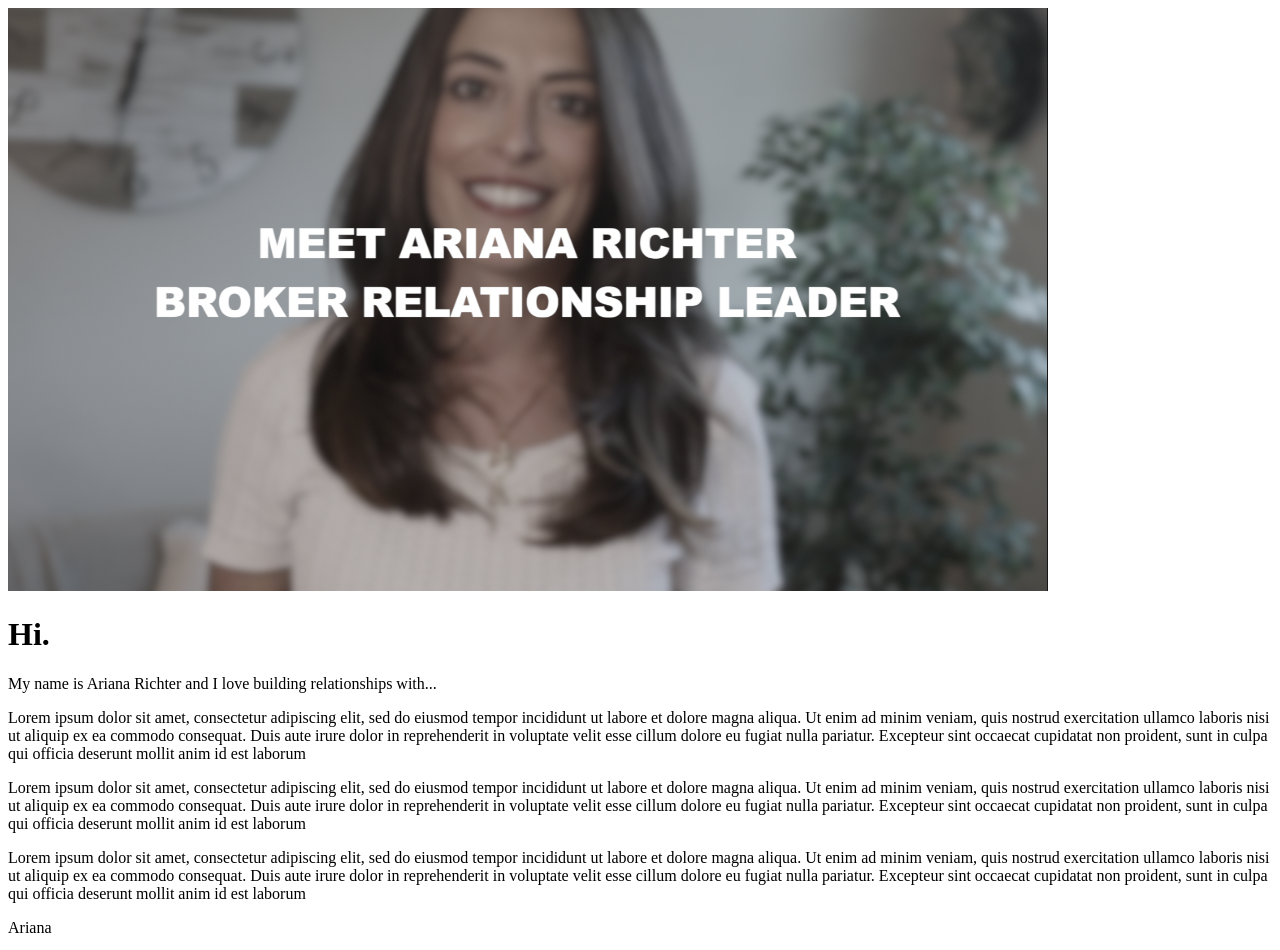
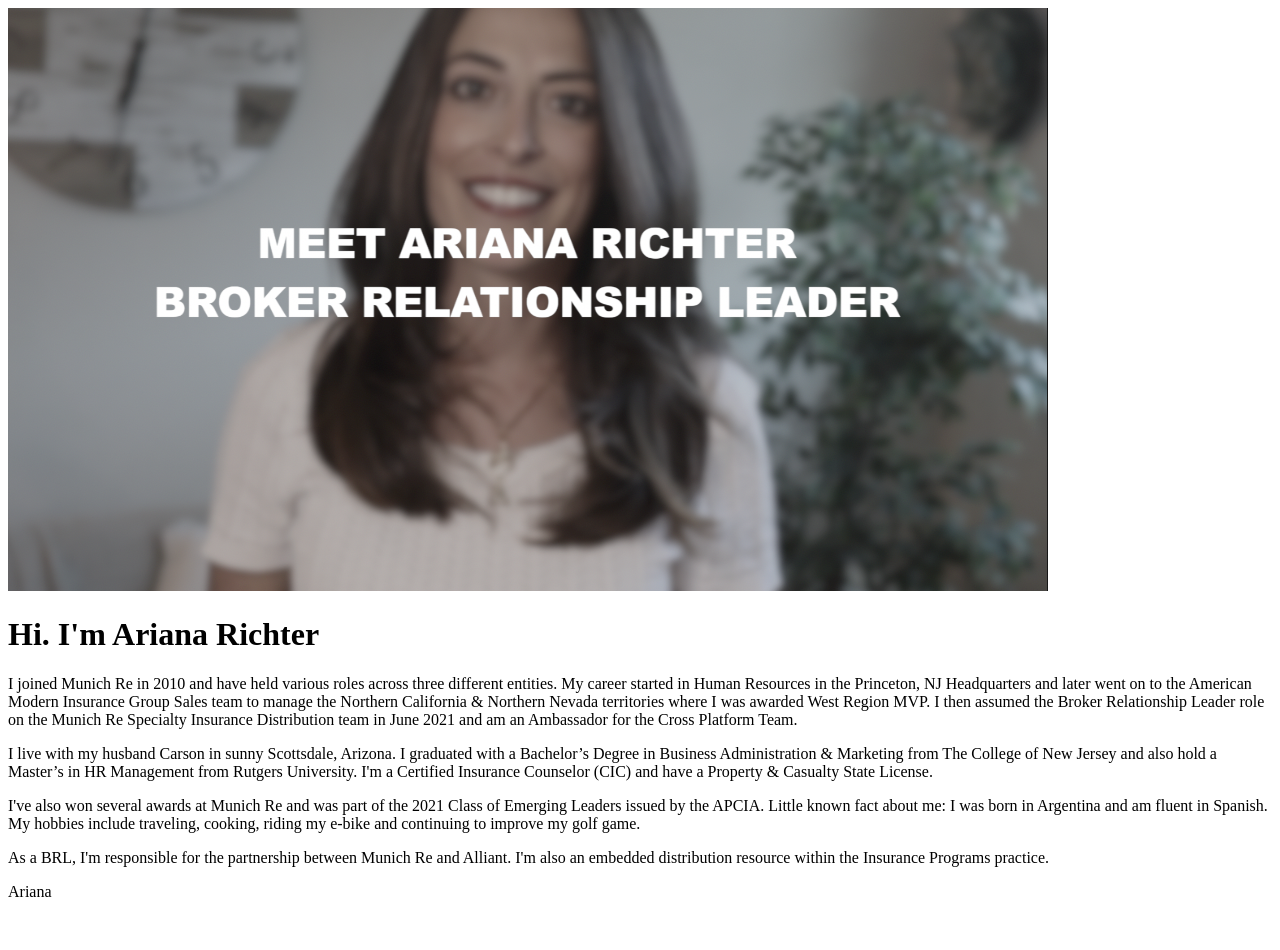
Before and after one commit to car-r/ariana-site, a Next.js app: page /about in a window 1280 px wide. Shown: the top 950 px of the page. After the commit the page ends 917 px from the top, so only its background shows below. Built offline with nearby package versions, Linux system fonts and the light colour scheme.

Commit message:
updated about page and styling

```diff
--- a/components/HeroSection.js
+++ b/components/HeroSection.js
@@ -9,10 +9,10 @@ const HeroSection = () => {
                 Hi, I'm Ariana.
                 </h1>
                 <h3 className="text-xl lg:text-2xl mb-2 lg:mb-0">
-                Business development and sales professional.
+                Business development and sales professional
                 </h3>
                 <h2 className="lg-text-lg font-thin mb-4">
-                I'm here to build long lasting relationships with clients.
+                I'm here to build long lasting relationships with clients
                 </h2>
                 <a href="https://www.linkedin.com/in/arianarichter24"
                 className="border-2 border-gray-400 mb-2 py-3 w-10/12 mx-auto lg:w-5/12 lg:mx-0 lg:mb-0 hover:text-white  hover:bg-gray-400 rounded-lg bg-gray-50 text-black  transition ease-in duration-200 text-center
--- a/components/Skills.js
+++ b/components/Skills.js
@@ -13,21 +13,21 @@ const Skills = () => {
                 className="h-8 w-8 mb-1"
               />
               <h3 className="text-2xl mb-2 font-medium">Sales</h3>
-              <p className="text-base font-light">Lorem ipsum dolor sit amet, consectetur adipiscing elit, sed do eiusmod tempor incididunt ut labore et dolore magna aliqua. Velit dignissim sodales ut eu sem integer vitae justo.</p>
+              <p className="text-base font-light">Drive new business growth by leveraging digital marketing and video content to gain trust with my clients.</p>
             </div>
             <div className="flex flex-col bg-white text-left p-6 rounded-xl shadow-sm">
               <BriefcaseIcon
                 className="h-8 w-8 mb-1"
               />
               <h3 className="text-2xl mb-2 font-medium">Business Development</h3>
-              <p className="text-base font-light">Lorem ipsum dolor sit amet, consectetur adipiscing elit, sed do eiusmod tempor incididunt ut labore et dolore magna aliqua. Velit dignissim sodales ut eu sem integer vitae justo.</p>
+              <p className="text-base font-light">Cultivate relationships and obtain an in-depth understanding of their needs while embedding them across the entire product suite.</p>
             </div>
             <div className="flex flex-col bg-white text-left p-6 rounded-xl shadow-sm">
               <VideoCameraIcon
                 className="h-8 w-8 mb-1"
               />
               <h3 className="text-2xl mb-2 font-medium">Marketing</h3>
-              <p className="text-base font-light">Lorem ipsum dolor sit amet, consectetur adipiscing elit, sed do eiusmod tempor incididunt ut labore et dolore magna aliqua. Velit dignissim sodales ut eu sem integer vitae justo.</p>
+              <p className="text-base font-light">Dove head first into the remote working environment by starting a YouTube Channel and creating video content to reach my clients across multiple social media platforms.</p>
             </div>
           </div>
         </section>
--- a/pages/about.js
+++ b/pages/about.js
@@ -7,11 +7,30 @@ const About = () => {
         <div className="flex flex-col w-11/12 mx-auto justify-center items-center mt-16 max-w-3xl">
             <Image src={brl} className="rounded-lg"/>
             <div className="flex flex-col w-full">
-                <h1 className="text-3xl my-8 md:text-4xl ">Hi.</h1>
-                <p className="mb-4">My name is Ariana Richter and I love building relationships with...</p>
-                <p className="mb-4">Lorem ipsum dolor sit amet, consectetur adipiscing elit, sed do eiusmod tempor incididunt ut labore et dolore magna aliqua. Ut enim ad minim veniam, quis nostrud exercitation ullamco laboris nisi ut aliquip ex ea commodo consequat. Duis aute irure dolor in reprehenderit in voluptate velit esse cillum dolore eu fugiat nulla pariatur. Excepteur sint occaecat cupidatat non proident, sunt in culpa qui officia deserunt mollit anim id est laborum</p>
-                <p className="mb-4">Lorem ipsum dolor sit amet, consectetur adipiscing elit, sed do eiusmod tempor incididunt ut labore et dolore magna aliqua. Ut enim ad minim veniam, quis nostrud exercitation ullamco laboris nisi ut aliquip ex ea commodo consequat. Duis aute irure dolor in reprehenderit in voluptate velit esse cillum dolore eu fugiat nulla pariatur. Excepteur sint occaecat cupidatat non proident, sunt in culpa qui officia deserunt mollit anim id est laborum</p>
-                <p className="mb-4">Lorem ipsum dolor sit amet, consectetur adipiscing elit, sed do eiusmod tempor incididunt ut labore et dolore magna aliqua. Ut enim ad minim veniam, quis nostrud exercitation ullamco laboris nisi ut aliquip ex ea commodo consequat. Duis aute irure dolor in reprehenderit in voluptate velit esse cillum dolore eu fugiat nulla pariatur. Excepteur sint occaecat cupidatat non proident, sunt in culpa qui officia deserunt mollit anim id est laborum</p>
+                <h1 className="text-3xl my-8 md:text-4xl ">Hi. I'm Ariana Richter</h1>
+                <p className="mb-4">
+                    I joined Munich Re in 2010 and have held various roles across three different entities. My career
+                    started in Human Resources in the Princeton, NJ Headquarters and later went on to the American Modern
+                    Insurance Group Sales team to manage the Northern California &amp; Northern Nevada territories where I was
+                    awarded West Region MVP. I then assumed the Broker Relationship Leader role on the Munich Re Specialty
+                    Insurance Distribution team in June 2021 and am an Ambassador for the Cross Platform Team.
+                </p>
+                <p className="mb-4">
+                    I live with my husband Carson in sunny Scottsdale, Arizona. I graduated with a Bachelor’s Degree
+                    in Business Administration &amp; Marketing from The College of New Jersey and also hold a Master’s in HR
+                    Management from Rutgers University. I'm a Certified Insurance Counselor (CIC) and have a Property &amp;
+                    Casualty State License.
+                </p>
+                <p className="mb-4">
+                    I've also won several awards at Munich Re and was part of the 2021 Class of
+                    Emerging Leaders issued by the APCIA. Little known fact about me: I was born in Argentina and am
+                    fluent in Spanish. My hobbies include traveling, cooking, riding my e-bike and continuing to improve my golf
+                    game.
+                </p>
+                <p className="mb-4">
+                    As a BRL, I'm responsible for the partnership between Munich Re and Alliant. I'm also an embedded
+                    distribution resource within the Insurance Programs practice.
+                </p>
                 <p>Ariana</p>
             </div>
 
--- a/pages/resume.js
+++ b/pages/resume.js
@@ -3,7 +3,7 @@ import React from 'react'
 const resume = () => {
     return (
         <div className='w-11/12 max-w-5xl mx-auto mt-14'>
-            <h2 className='text-5xl md:text-6xl font-bold mb-12'>EXPERIENCE</h2>
+            <h2 className='text-4xl sm:text-6xl font-bold mb-12'>EXPERIENCE</h2>
             <div className='border-l-2 border-gray-900 pl-4 mb-16'>
                 <p className='font-light '>2021 - now</p>
                 <h3 className='text-2xl md:text-3xl font-semibold my-2'>Munich Re Specialty Insurance</h3>
```
Also changed, not shown: pages/posts/index.js (+0 -19 lines).
